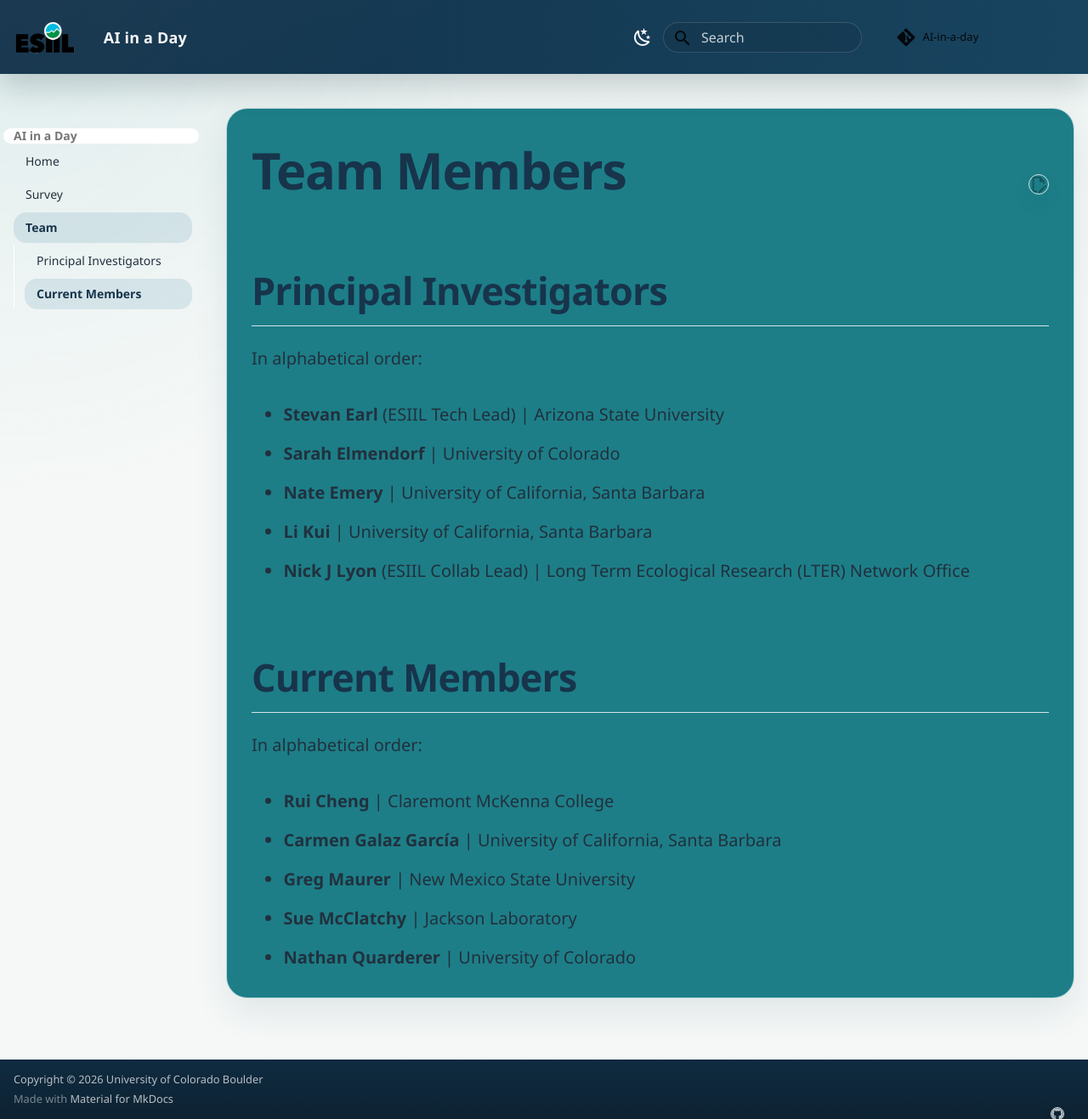
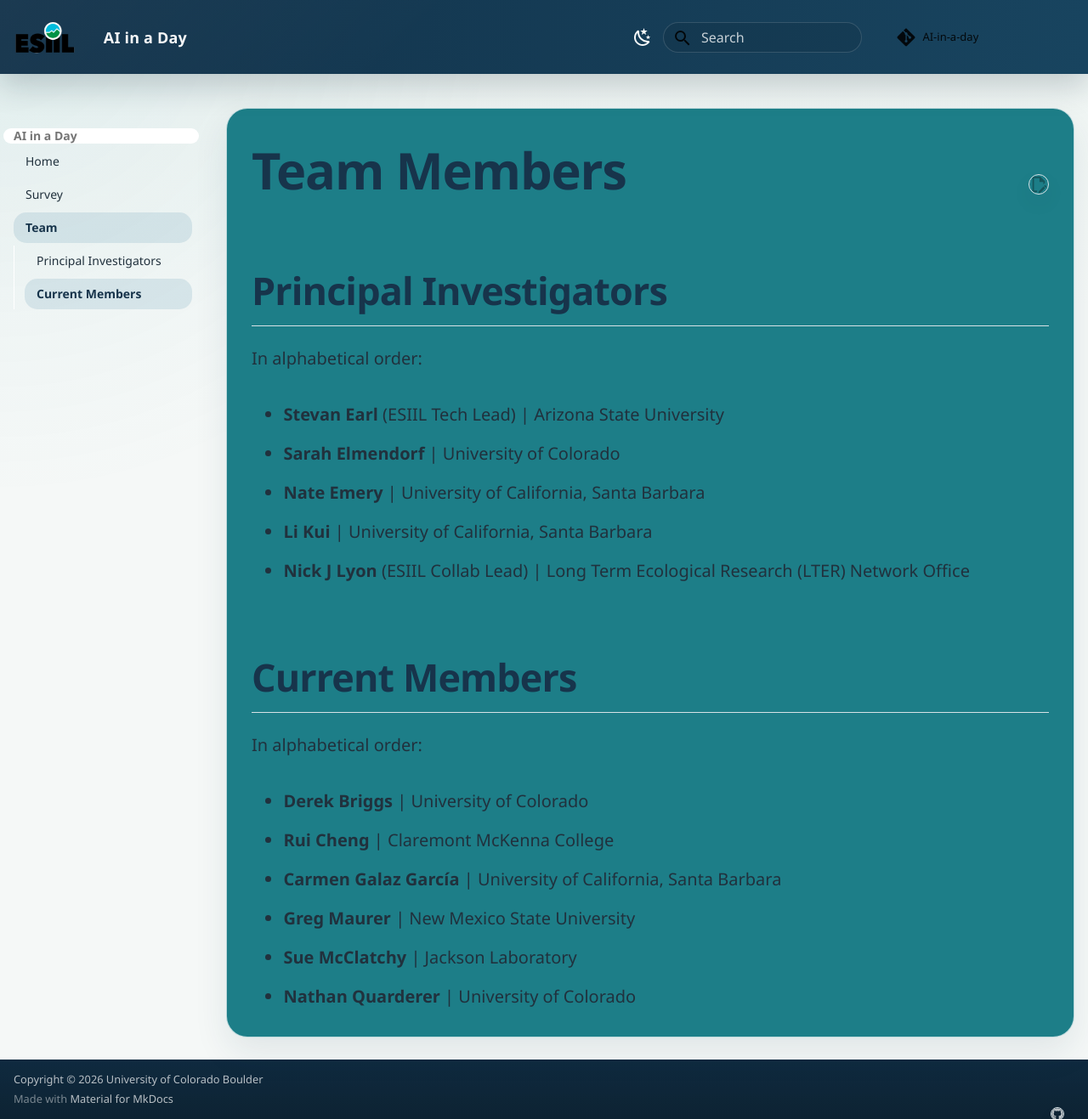
Before and after one commit to CU-ESIIL/AI-in-a-day, an MkDocs documentation site: the page built from docs/team.md, in a window 1280 px wide and 1317 px high. Shown: the whole window at 85% size. Built offline with MkDocs 1.6.1 and Material for MkDocs 9.7.7, drawn with Linux system fonts in a browser that asks for light colours; comment, search, counter and statistics services are not loaded.

Commit message:
docs (team): add DB

```diff
--- a/docs/team.md
+++ b/docs/team.md
@@ -14,6 +14,7 @@ In alphabetical order:
 
 In alphabetical order:
 
+- **Derek Briggs** | University of Colorado
 - **Rui Cheng** | Claremont McKenna College
 - **Carmen Galaz García** | University of California, Santa Barbara
 - **Greg Maurer** | New Mexico State University
```
